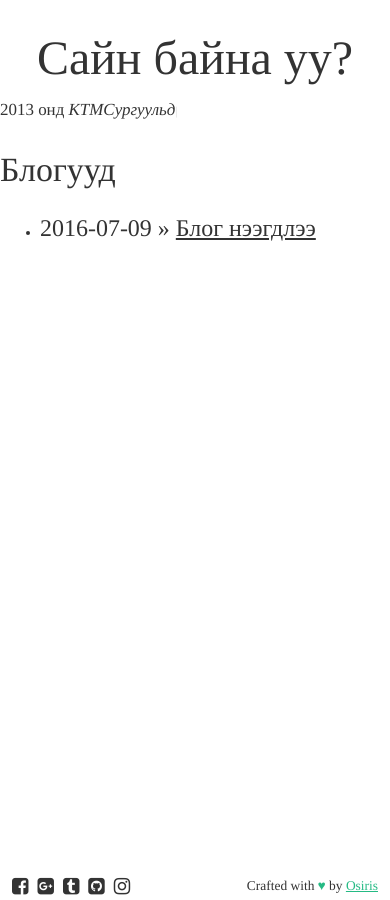
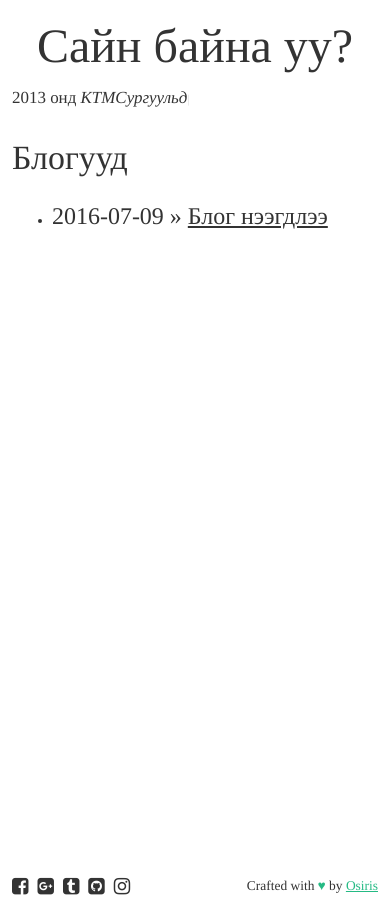
Before and after one commit to Ds3c-ctf-team/enkhee-Osiris.github.io-old, a Jekyll site: the page built from index.html, in a window 390 px wide. Built offline with Jekyll 4.4.1, drawn with Linux system fonts in a browser that asks for light colours; nearby versions of some CDN libraries.

Commit message:
Update Layout

```diff
--- a/css/main.css
+++ b/css/main.css
@@ -130,6 +130,9 @@ footer .made-by {
     }
 }
 @media screen and (max-width: 32rem) {
+    .container.py2{
+        padding: 1rem 1rem;
+    }
     footer .px2{
         padding: 0 1rem;
     }
```
